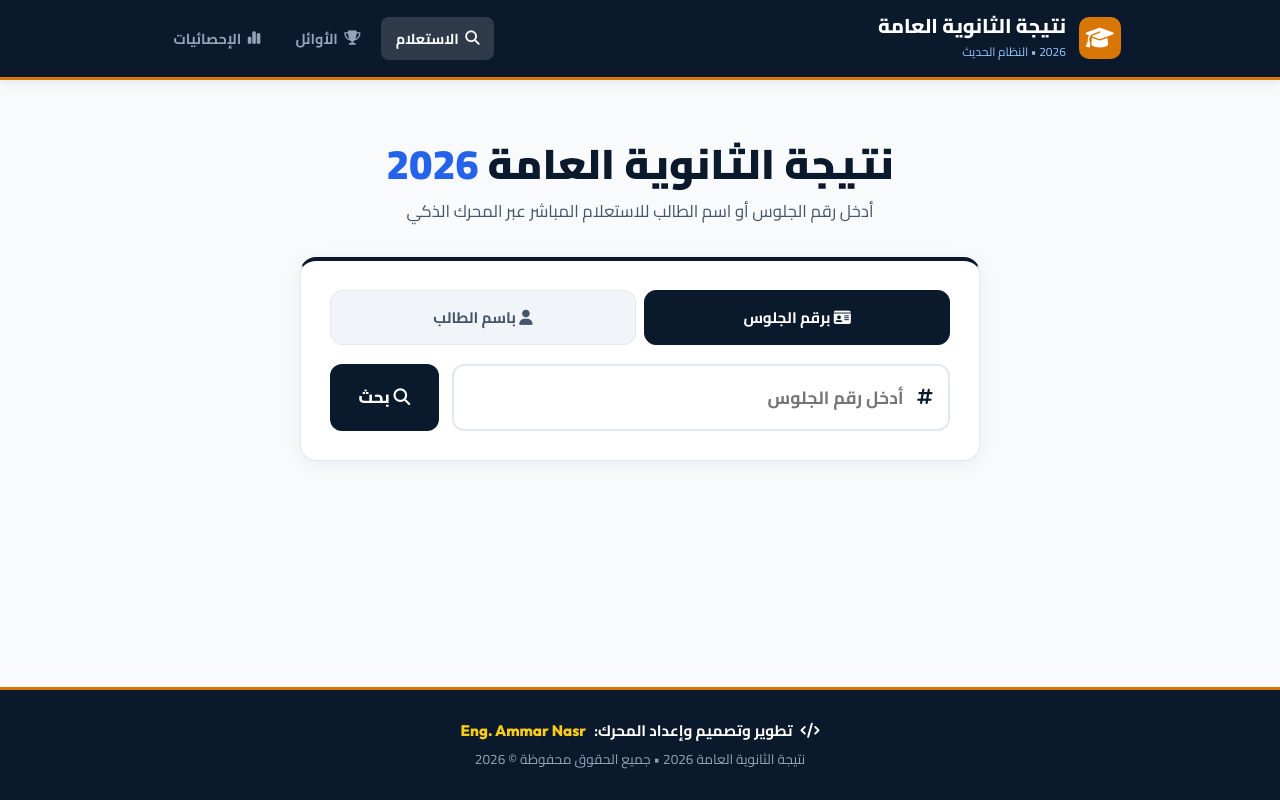
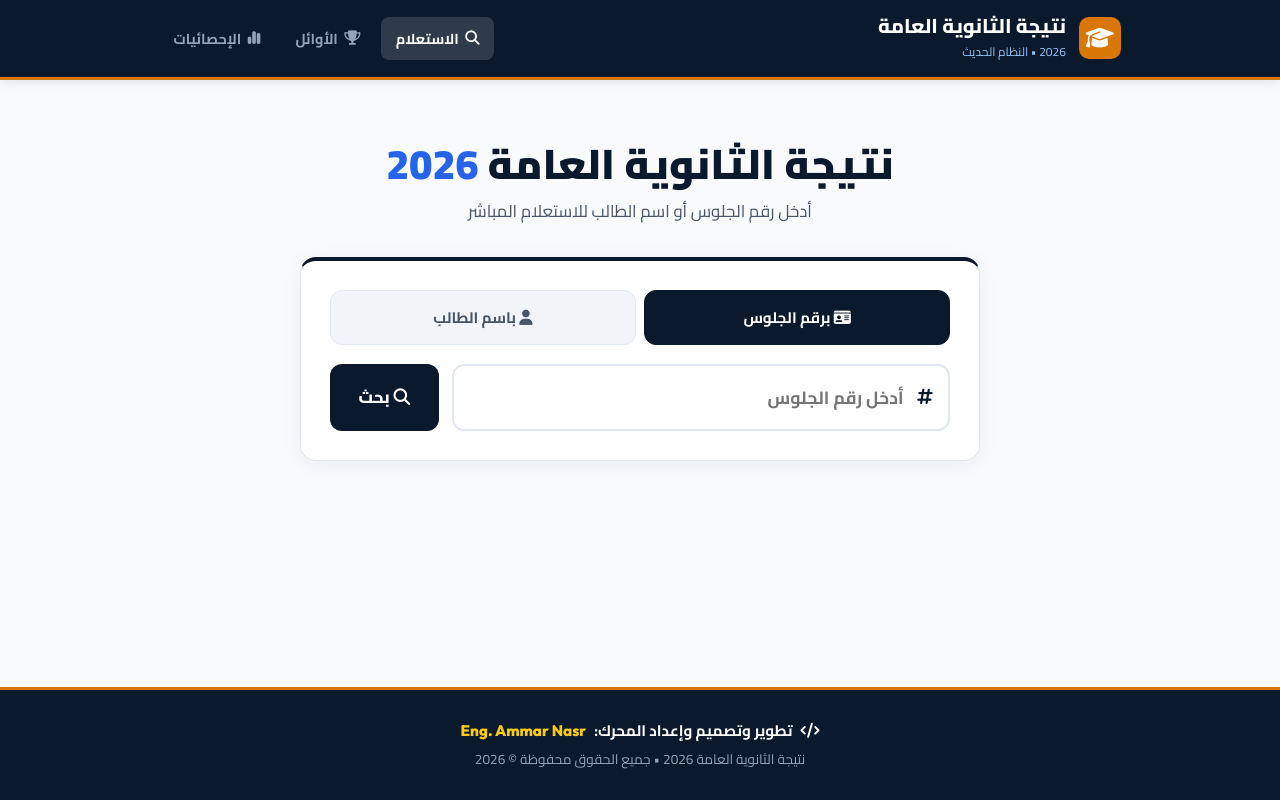
Before and after one commit to Ammar-nasr13/natga, a website: page public/index.html in a window 1280 px wide. Drawn offline with nearby package versions, Linux system fonts and the light colour scheme; a web font is replaced by a local one.

Commit message:
Remove 'عبر المحرك الذكي' from hero subtitle

```diff
--- a/public/index.html
+++ b/public/index.html
@@ -45,7 +45,7 @@
         <!-- Hero Header Section -->
         <section class="hero-section">
             <h2 class="hero-title">نتيجة الثانوية العامة <span>2026</span></h2>
-            <p class="hero-subtitle">أدخل رقم الجلوس أو اسم الطالب للاستعلام المباشر عبر المحرك الذكي</p>
+            <p class="hero-subtitle">أدخل رقم الجلوس أو اسم الطالب للاستعلام المباشر</p>
         </section>
 
         <!-- TAB 1: Search Tab -->
```
